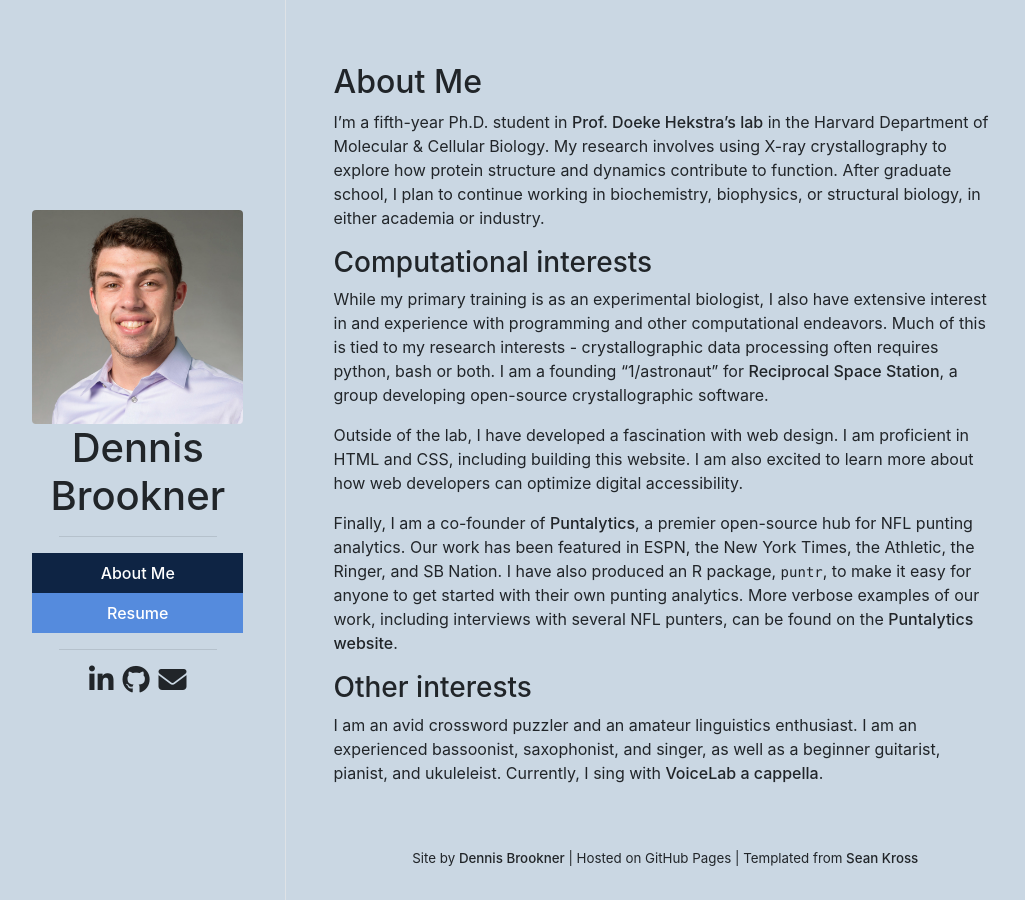
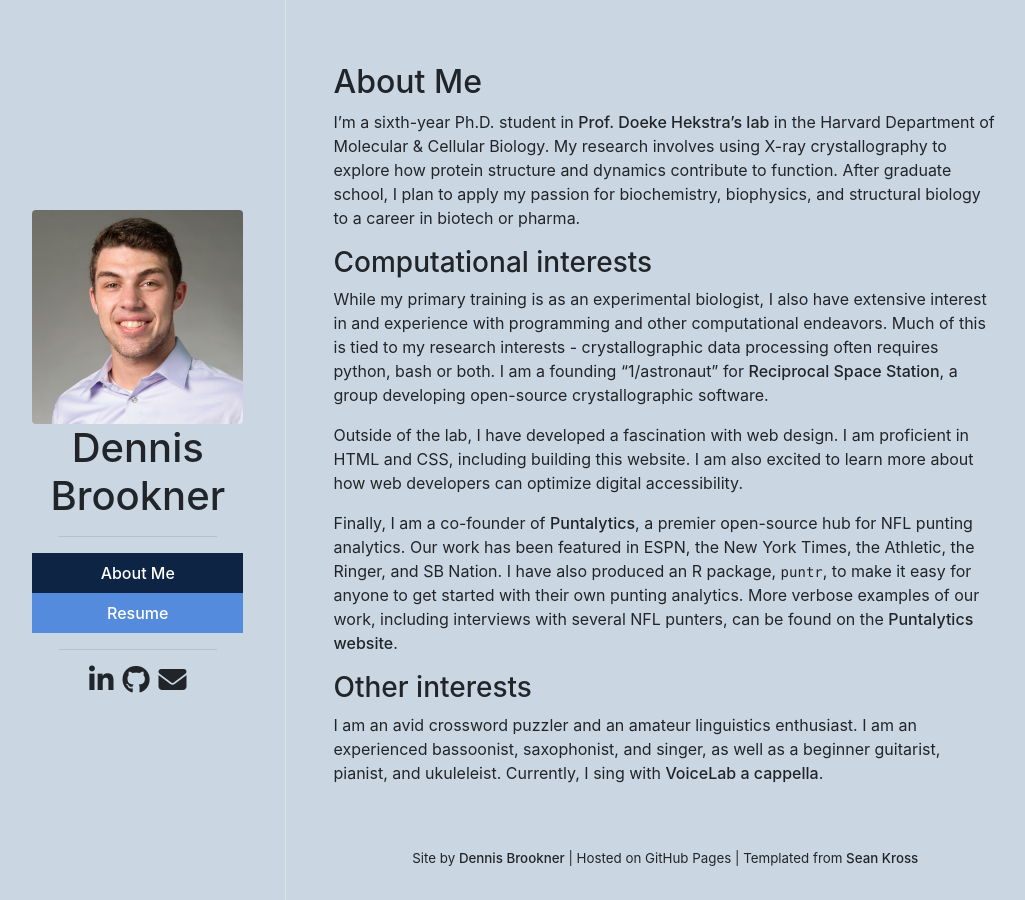
Before and after one commit to dennisbrookner/dennisbrookner.github.io, a Jekyll site: the page built from index.md, in a window 1280 px wide. Shown: the whole page, without its empty margins (122-1147 px from the left). Built offline with Jekyll 4.4.1, drawn with Linux system fonts in a browser that asks for light colours; nearby versions of some CDN libraries.

Commit message:
Update index.md

```diff
--- a/index.md
+++ b/index.md
@@ -5,7 +5,7 @@
 
 ## About Me
 
-I'm a fifth-year Ph.D. student in [Prof. Doeke Hekstra's lab](https://hekstralab.fas.harvard.edu) in the Harvard Department of Molecular & Cellular Biology. My research involves using X-ray crystallography to explore how protein structure and dynamics contribute to function. After graduate school, I plan to continue working in biochemistry, biophysics, or structural biology, in either academia or industry.
+I'm a sixth-year Ph.D. student in [Prof. Doeke Hekstra's lab](https://hekstralab.fas.harvard.edu) in the Harvard Department of Molecular & Cellular Biology. My research involves using X-ray crystallography to explore how protein structure and dynamics contribute to function. After graduate school, I plan to apply my passion for biochemistry, biophysics, and structural biology to a career in biotech or pharma.
 
 ### Computational interests
 
```
